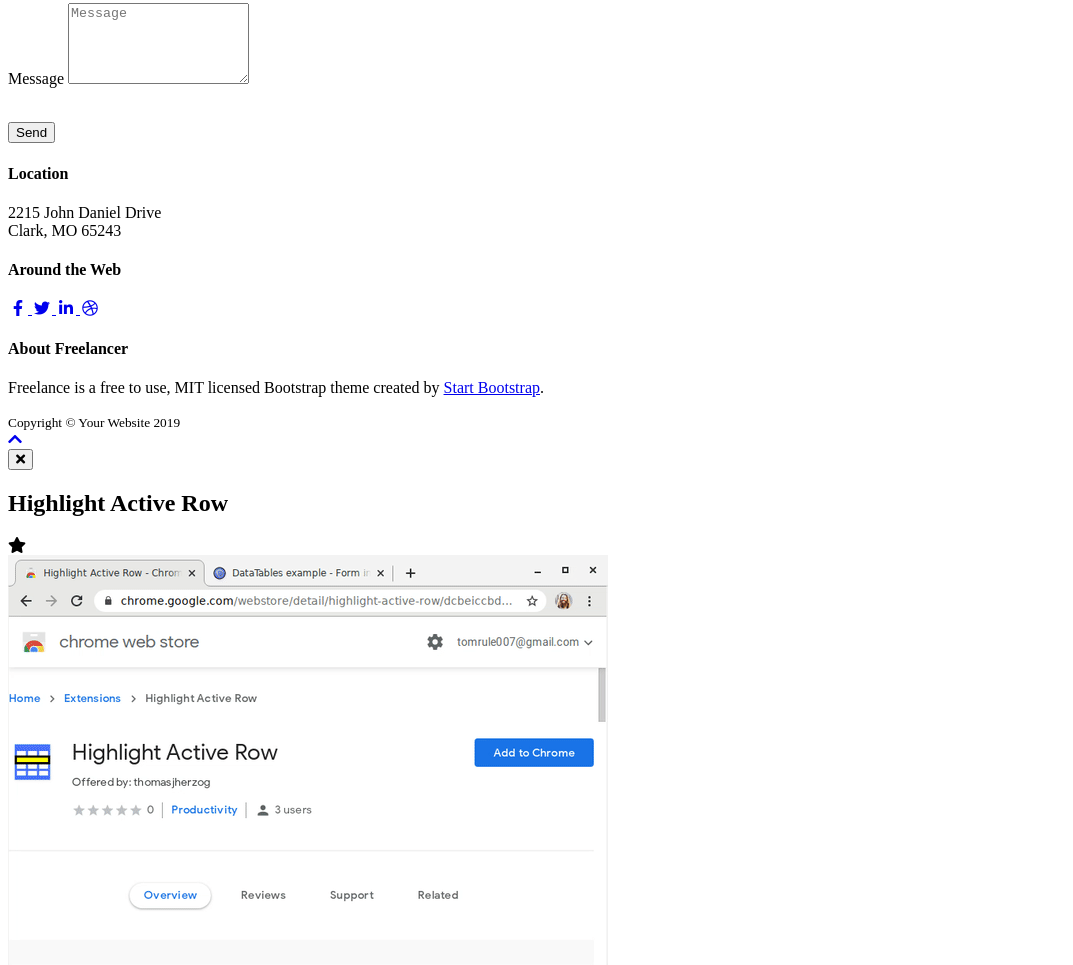
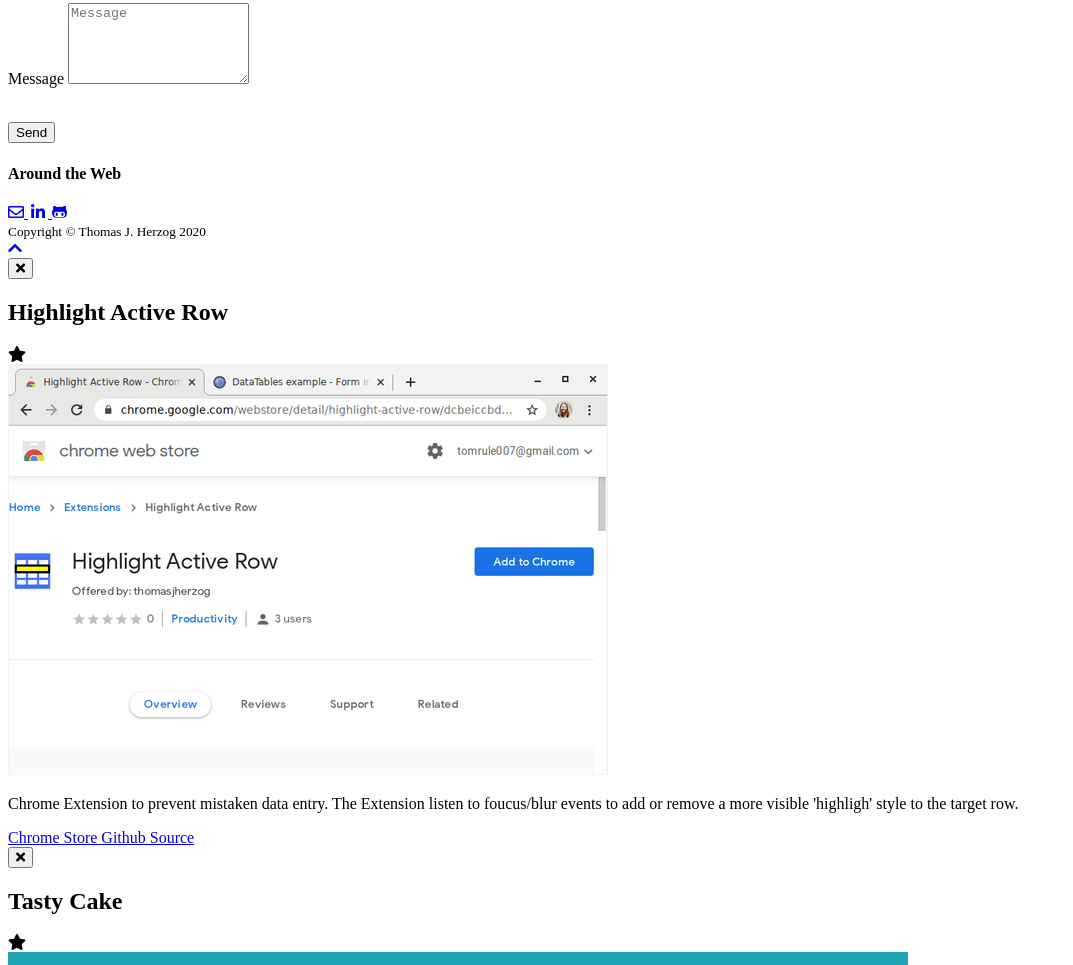
Before and after one commit to tomrule007/website, a website with bundled scripts: page index.html in a window 1280 px wide. Shown: the part 3129-4094 px from the top of the page, without its empty margins (0-1073 px from the left). Built offline with nearby package versions, Linux system fonts and the light colour scheme; files whose address does not match are found by name.

Commit message:
Update footer content and social icons

```diff
--- a/index.html
+++ b/index.html
@@ -383,39 +383,20 @@
     <!-- Footer -->
     <footer class="footer text-center">
       <div class="container">
-        <div class="row">
-          <!-- Footer Location -->
-          <div class="col-lg-4 mb-5 mb-lg-0">
-            <h4 class="text-uppercase mb-4">Location</h4>
-            <p class="lead mb-0">
-              2215 John Daniel Drive <br />Clark, MO 65243
-            </p>
-          </div>
+        <div class="row justify-content-center">
 
           <!-- Footer Social Icons -->
           <div class="col-lg-4 mb-5 mb-lg-0">
             <h4 class="text-uppercase mb-4">Around the Web</h4>
-            <a class="btn btn-outline-light btn-social mx-1" href="#">
-              <i class="fab fa-fw fa-facebook-f"></i>
+            <a class="btn btn-outline-light btn-social mx-1" href="mailto: tomrule007@gmail.com">
+              <i class="far fa-envelope"></i>
             </a>
-            <a class="btn btn-outline-light btn-social mx-1" href="#">
-              <i class="fab fa-fw fa-twitter"></i>
-            </a>
-            <a class="btn btn-outline-light btn-social mx-1" href="#">
+            <a class="btn btn-outline-light btn-social mx-1" href="https://www.linkedin.com/in/thomas-herzog-409ab573/">
               <i class="fab fa-fw fa-linkedin-in"></i>
             </a>
-            <a class="btn btn-outline-light btn-social mx-1" href="#">
-              <i class="fab fa-fw fa-dribbble"></i>
+            <a class="btn btn-outline-light btn-social mx-1" href="https://github.com/tomrule007">
+              <i class="fab fa-github-alt"></i>
             </a>
-          </div>
-
-          <!-- Footer About Text -->
-          <div class="col-lg-4">
-            <h4 class="text-uppercase mb-4">About Freelancer</h4>
-            <p class="lead mb-0">
-              Freelance is a free to use, MIT licensed Bootstrap theme created
-              by <a href="http://startbootstrap.com">Start Bootstrap</a>.
-            </p>
           </div>
         </div>
       </div>
@@ -424,7 +405,7 @@
     <!-- Copyright Section -->
     <section class="copyright py-4 text-center text-white">
       <div class="container">
-        <small>Copyright &copy; Your Website 2019</small>
+        <small>Copyright &copy; Thomas J. Herzog 2020</small>
       </div>
     </section>
 
```
